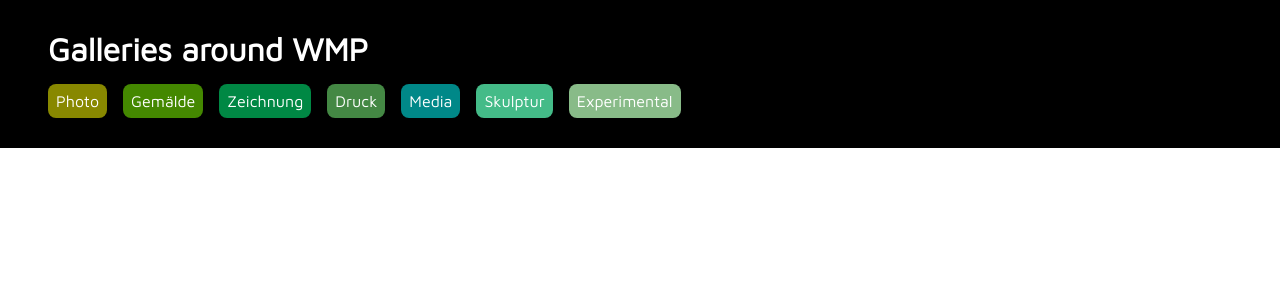
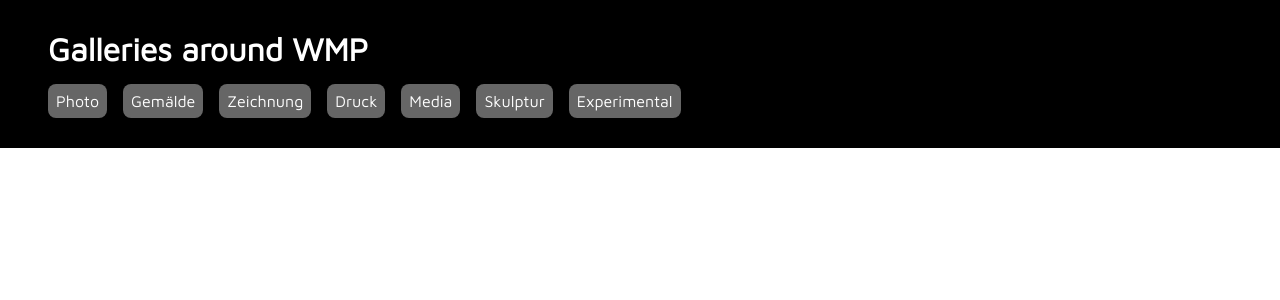
Before and after one commit to MichaelGellings/galleries, a React (Create React App) app: page / in a window 1280 px wide. Shown: the top 300 px of the page. Built offline with nearby package versions, Linux system fonts and the light colour scheme.

Commit message:
toggle filter color when selected / deselected

```diff
--- a/package.json
+++ b/package.json
@@ -5,7 +5,8 @@
   "dependencies": {
     "react": "^16.9.0",
     "react-dom": "^16.9.0",
-    "react-scripts": "3.1.1"
+    "react-scripts": "3.1.1",
+    "styled-components": "^4.3.2"
   },
   "scripts": {
     "start": "react-scripts start",
--- a/src/App.css
+++ b/src/App.css
@@ -28,11 +28,6 @@
 }
 
 .filter {
-  background: #666;
-  padding: 0.5em;
-  margin: 1em 1em 0 0;
-  color: white;
-  border-radius: 0.5em;
 }
 
 .galleries-list {
--- a/src/App.js
+++ b/src/App.js
@@ -8,12 +8,18 @@ function App() {
   function handleFilterChange(filterID, label) {
     console.log(filterID, label);
     let tempFilters = selectedFilters.slice();
-    tempFilters.push(filterID);
+    // toggle Filter:
+    let index = tempFilters.indexOf(filterID);
+    index >= 0 ? tempFilters.splice(index, 1) : tempFilters.push(filterID);
     setSelectedFilters(tempFilters);
   }
+
   return (
     <div className="App">
-      <Header onFilterChange={handleFilterChange} />
+      <Header
+        onFilterChange={handleFilterChange}
+        selectedFilters={selectedFilters}
+      />
       <GalleriesList selectedFilters={selectedFilters} />
     </div>
   );
--- a/src/api/galleries.js
+++ b/src/api/galleries.js
@@ -55,5 +55,21 @@ export const galleries = [
     ],
     description: "",
     rating: 4.8
+  },
+  {
+    imgSrc: "",
+    name: "Mensing",
+    categories: [
+      {
+        id: "painting",
+        name_DE: "Gemälde"
+      },
+      {
+        id: "sculpture",
+        name_DE: "Skulptur"
+      }
+    ],
+    description: "Bunter, von Pop Art inspirierter Mix.",
+    rating: 2.9
   }
 ];
--- a/src/components/Categories.js
+++ b/src/components/Categories.js
@@ -5,7 +5,9 @@ export default function Categories(props) {
   return (
     <div className="filters-list categories">
       {props.categories.map(category => {
-        return <Filter key={category.id} category={category} />;
+        return (
+          <Filter key={category.id} category={category} colorLabel={true} />
+        );
       })}
     </div>
   );
--- a/src/components/Filter.js
+++ b/src/components/Filter.js
@@ -1,16 +1,48 @@
 import React from "react";
+import styled from "styled-components";
 
-export default function Filter(props) {
+const FilterItem = styled.div`
+  padding: 0.5em;
+  margin: 1em 1em 0 0;
+  color: white;
+  border-radius: 0.5em;
+  background: ${props => {
+    switch (props.value) {
+      case "photo":
+        if (props.selected || props.colorLabel) return "#880";
+      case "painting":
+        if (props.selected || props.colorLabel) return "#480";
+      case "drawing":
+        if (props.selected || props.colorLabel) return "#084";
+      case "print":
+        if (props.selected || props.colorLabel) return "#484";
+      case "media":
+        if (props.selected || props.colorLabel) return "#088";
+      case "sculpture":
+        if (props.selected || props.colorLabel) return "#4b8";
+      case "experimental":
+        if (props.selected || props.colorLabel) return "#8b8";
+      default:
+        return "#666";
+    }
+  }};
+`;
+
+export default function Filter({
+  category,
+  onFilterChange,
+  selectedFilters,
+  colorLabel
+}) {
   // const [filter, setFilter] = React.useState("abc");
   return (
-    <div
-      className={"filter " + props.category.id}
-      value={props.category.id}
-      onClick={() =>
-        props.onFilterChange(props.category.id, props.category.name_DE)
-      }
+    <FilterItem
+      value={category.id}
+      onClick={() => onFilterChange(category.id, category.name_DE)}
+      selected={selectedFilters && selectedFilters.includes(category.id)}
+      colorLabel={colorLabel}
     >
-      {props.category.name_DE}
-    </div>
+      {category.name_DE}
+    </FilterItem>
   );
 }
--- a/src/components/FiltersList.js
+++ b/src/components/FiltersList.js
@@ -11,6 +11,7 @@ export default function FiltersList(props) {
             key={category.id}
             category={category}
             onFilterChange={props.onFilterChange}
+            selectedFilters={props.selectedFilters}
           />
         );
       })}
--- a/src/components/Gallery.js
+++ b/src/components/Gallery.js
@@ -1,6 +1,6 @@
 import React from "react";
 import Image from "./Image";
-import Rating from "./Rating";
+// import Rating from "./Rating";
 import Name from "./Name";
 import Description from "./Description";
 import Categories from "./Categories";
@@ -10,7 +10,7 @@ export default function Gallery(props) {
     <div className="gallery">
       <div className="info">
         <Image imgSrc={props.gallery.imgSrc} />
-        <Rating rating={props.gallery.rating} />
+        {/* <Rating rating={props.gallery.rating} /> */}
       </div>
       <div className="info">
         {/* {props.gallery.name} */}
--- a/src/components/Header.js
+++ b/src/components/Header.js
@@ -7,7 +7,10 @@ export default function Header(props) {
       <div>
         <h1>Galleries around WMP</h1>
       </div>
-      <FiltersList onFilterChange={props.onFilterChange} />
+      <FiltersList
+        onFilterChange={props.onFilterChange}
+        selectedFilters={props.selectedFilters}
+      />
     </div>
   );
 }
```
Also changed, not shown: 1 other file (tests, documents, lock files or other folders).
